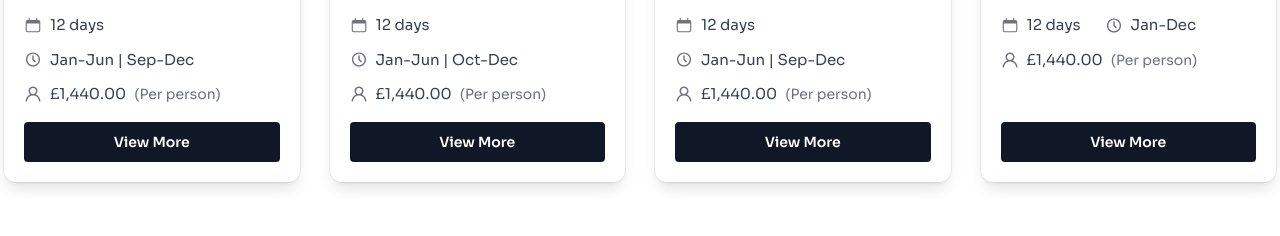
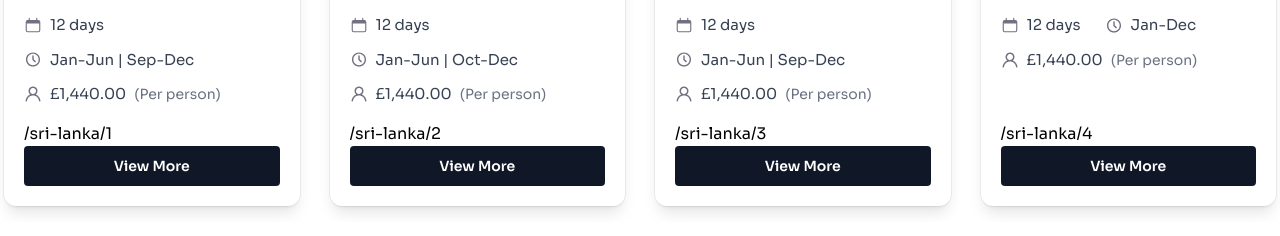
Before and after one commit to Rajith0417/escapeelite, a Next.js app: page /maldives in a window 1280 px wide. Shown: the part 2120-2356 px from the top of the page. Built offline with nearby package versions, Linux system fonts and the light colour scheme; no server answers.

Commit message:
test: modified for testing purpose

```diff
--- a/src/components/HolidayCardDetails.tsx
+++ b/src/components/HolidayCardDetails.tsx
@@ -80,6 +80,7 @@ export default function HolidayCardDetails({
 
         {/* CTA - push to bottom */}
         <div className="mt-auto">
+          {onViewMoreHref}
           <Link
             href={`${basePath}${onViewMoreHref}`}
             className="inline-flex w-full items-center justify-center rounded-sm bg-gray-900 text-white py-2.5 px-5 text-sm font-semibold hover:bg-gray-800 transition-colors"
```
